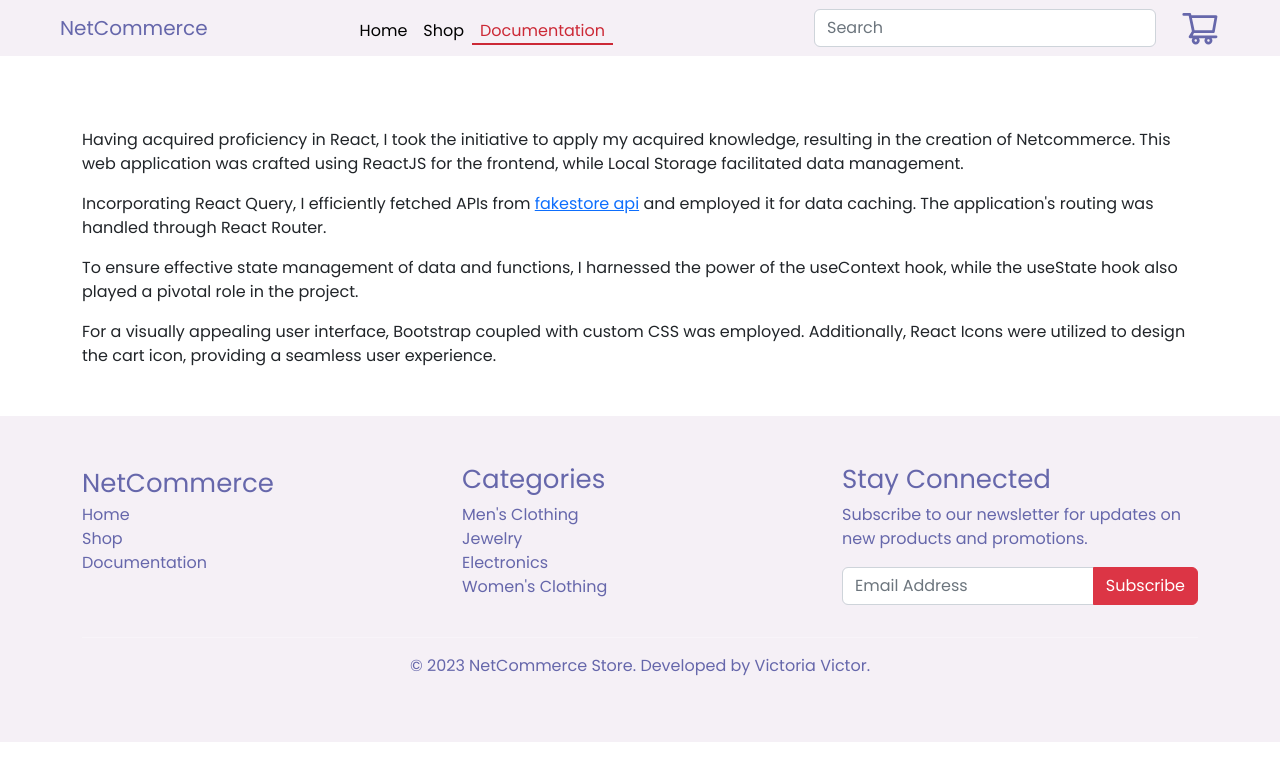
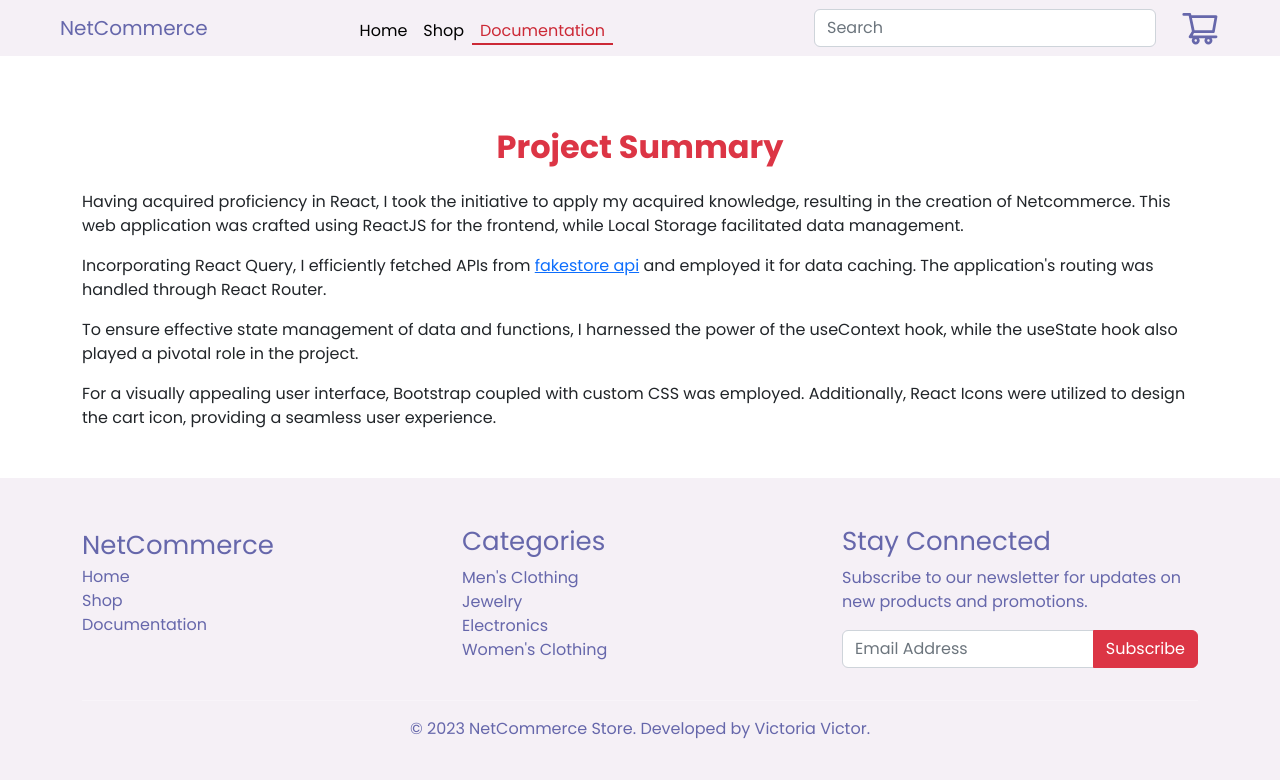
Before and after one commit to victorvictoria-maker/netcommerce, a React (Create React App) app: page /documentation in a window 1280 px wide. Shown: the top 780 px of the page. Built offline with nearby package versions, Linux system fonts and the light colour scheme; no server answers.

Commit message:
Domentation page got a heading text

```diff
--- a/src/Pages/Documentation.jsx
+++ b/src/Pages/Documentation.jsx
@@ -3,6 +3,7 @@ import React from 'react'
 export const Documentation = () => {
   return (
     <div className='container'>
+      <h2 className='text-center fw-bold mb-3 mb-lg-4 text-danger'>Project Summary</h2>
       <p>Having acquired proficiency in React, I took the initiative to apply my acquired knowledge, resulting in the creation of Netcommerce. This web application was crafted using ReactJS for the frontend, while Local Storage facilitated data management.</p>
       <p>Incorporating React Query, I efficiently fetched APIs from <a href="https://fakestoreapi.com/products">fakestore api</a> and employed it for data caching. The application's routing was handled through React Router.</p>
       <p>To ensure effective state management of data and functions, I harnessed the power of the useContext hook, while the useState hook also played a pivotal role in the project.</p>
```
Also changed, not shown: src/index.css (line endings or trailing spaces).
